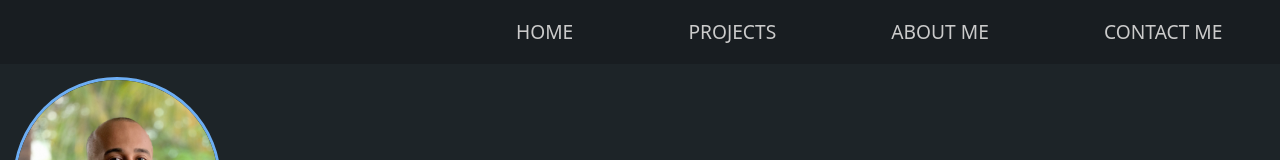
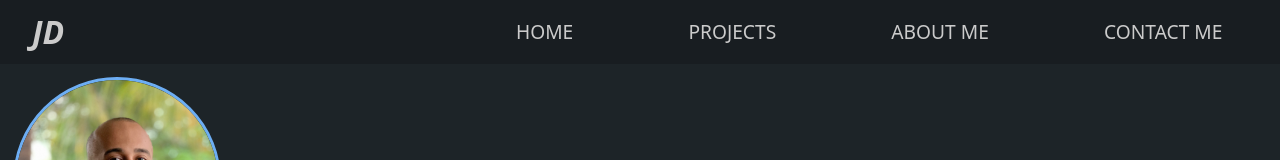
Before and after one commit to jobindnl/portfolio, a React (Create React App) app: page / in a window 1280 px wide. Shown: the top 160 px of the page. Built offline with nearby package versions, Linux system fonts and the light colour scheme.

Commit message:
adds logo on top left of navbar

```diff
--- a/src/components/Navigation.css
+++ b/src/components/Navigation.css
@@ -10,6 +10,18 @@
   background-color: rgb(24, 29, 33);
 }
 
+.navigation a:hover {
+  color: rgb(255, 204, 0);
+}
+
+.navigation a:first-child {
+  font-weight: bolder;
+  font-size: xx-large;
+  margin-right: auto;
+  padding-left: 1em;
+  font-style: italic;
+}
+
 .navigation a {
   padding: 0em 3em;
   font-size: 1.2rem;
--- a/src/components/Navigation.js
+++ b/src/components/Navigation.js
@@ -5,6 +5,7 @@ import './Navigation.css'
 function Navigation() {
   return (
     <div className='navigation'>
+      <Link to='/' exact>JD</Link>
       <Link to='/' exact>Home</Link>
       <Link to='/projects'>Projects</Link>
       <Link to='/about'>About Me</Link>
```
